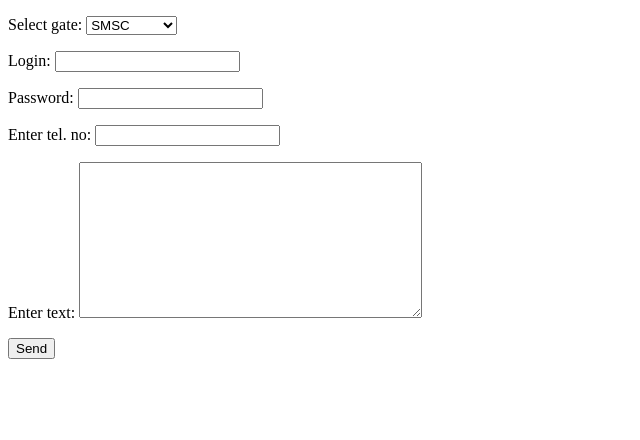
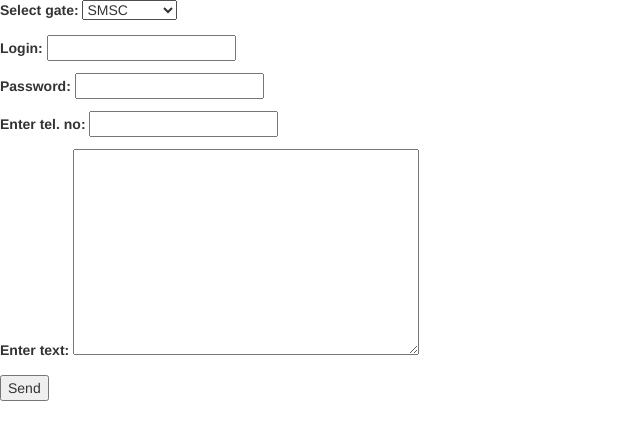
Before and after one commit to ojomio/sailplay_ta, a Django app: page / in a window 1280 px wide. Shown: the top 440 px of the page, without its empty margins (0-640 px from the left). Run offline with Django 3.2, Linux system fonts and the light colour scheme; parts of the project's set-up code (start-up, migrations or seed data) failed here and were passed over; some libraries are stand-ins or nearby versions.

Commit message:
Reformat

```diff
--- a/sms/gates/smsc.py
+++ b/sms/gates/smsc.py
@@ -1,9 +1,7 @@
 import re
 import urllib.parse
-
 import requests
 from requests.exceptions import RequestException, HTTPError
-
 from sms.base import SMSGate
 
 
@@ -35,13 +33,13 @@ class SMSCGate(SMSGate):
         }
         try:
             resp = requests.get(
-                url=self.gate_url_template+'?'+urllib.parse.urlencode(params)
+                url=self.gate_url_template + '?' + urllib.parse.urlencode(params)
             )  # raises exception in case of some conection/pool failure
             if re.search('^[45]', str(resp.status_code)):
                 raise HTTPError(resp.status_code)  # raises exception in case of 4xx or 5xx HTTP response
             json = resp.json()
             if 'error' in json:
-                e =  HTTPError(  # raises exception if 200 OK but there is a problem in business logic
+                e = HTTPError(  # raises exception if 200 OK but there is a problem in business logic
                     '%s:\n%s' % (
                         self.error_descr.get(json['error_code']),
                         json.get('error')
--- a/sms/templates/sender.html
+++ b/sms/templates/sender.html
@@ -3,8 +3,8 @@
 <head>
     <meta charset="UTF-8">
     <title>Send some SMS</title>
-    <!--<link rel="stylesheet" href="https://maxcdn.bootstrapcdn.com/bootstrap/3.3.2/css/bootstrap.min.css">-->
-    <!--<link rel="stylesheet" href="https://maxcdn.bootstrapcdn.com/bootstrap/3.3.2/css/bootstrap-theme.min.css">-->
+    <link rel="stylesheet" href="https://maxcdn.bootstrapcdn.com/bootstrap/3.3.2/css/bootstrap.min.css">
+    <link rel="stylesheet" href="https://maxcdn.bootstrapcdn.com/bootstrap/3.3.2/css/bootstrap-theme.min.css">
 </head>
 <body>
     {% if msg %}
```
Also changed, not shown: sms/base.py (+3 -7 lines), sms/views.py (+4 -3 lines).
